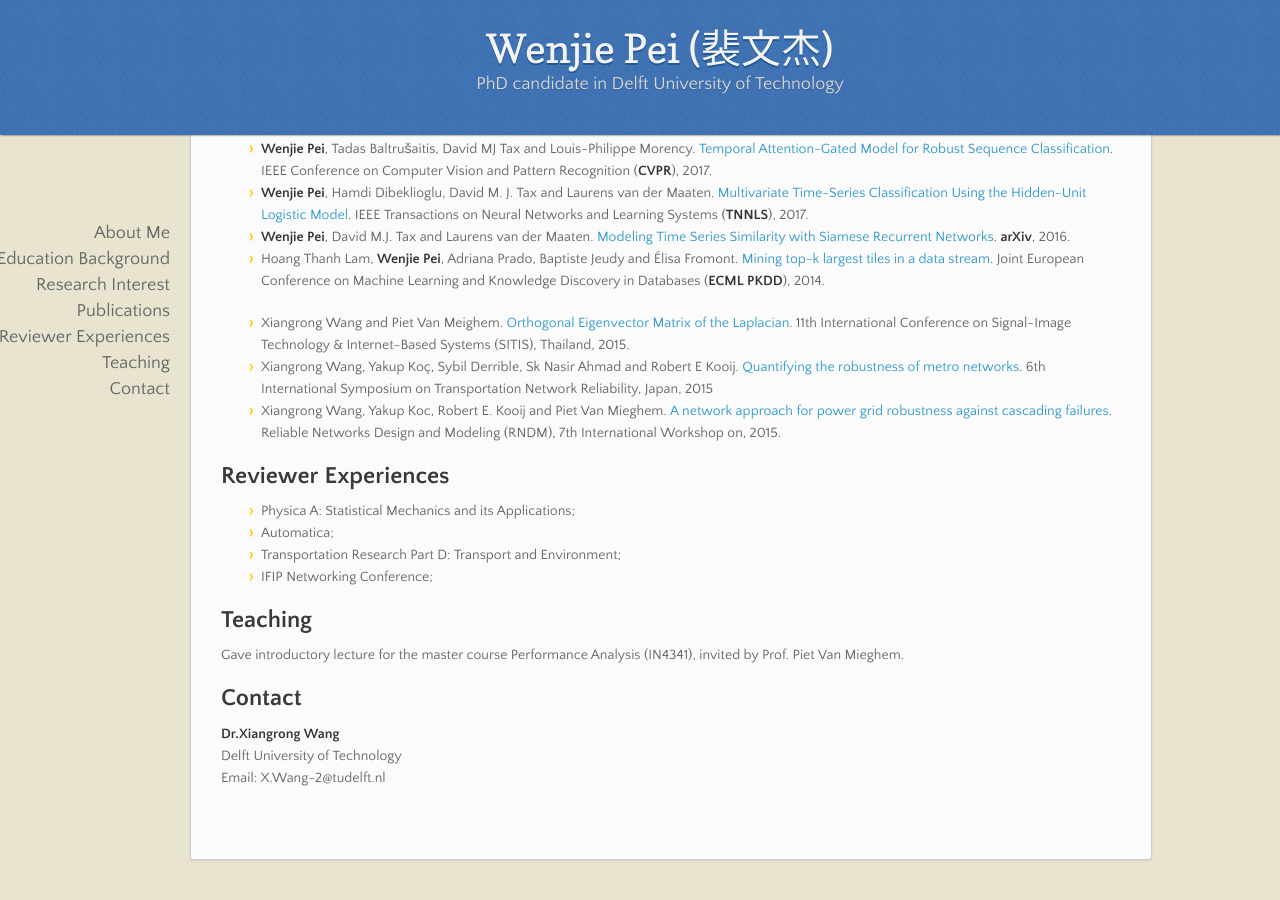
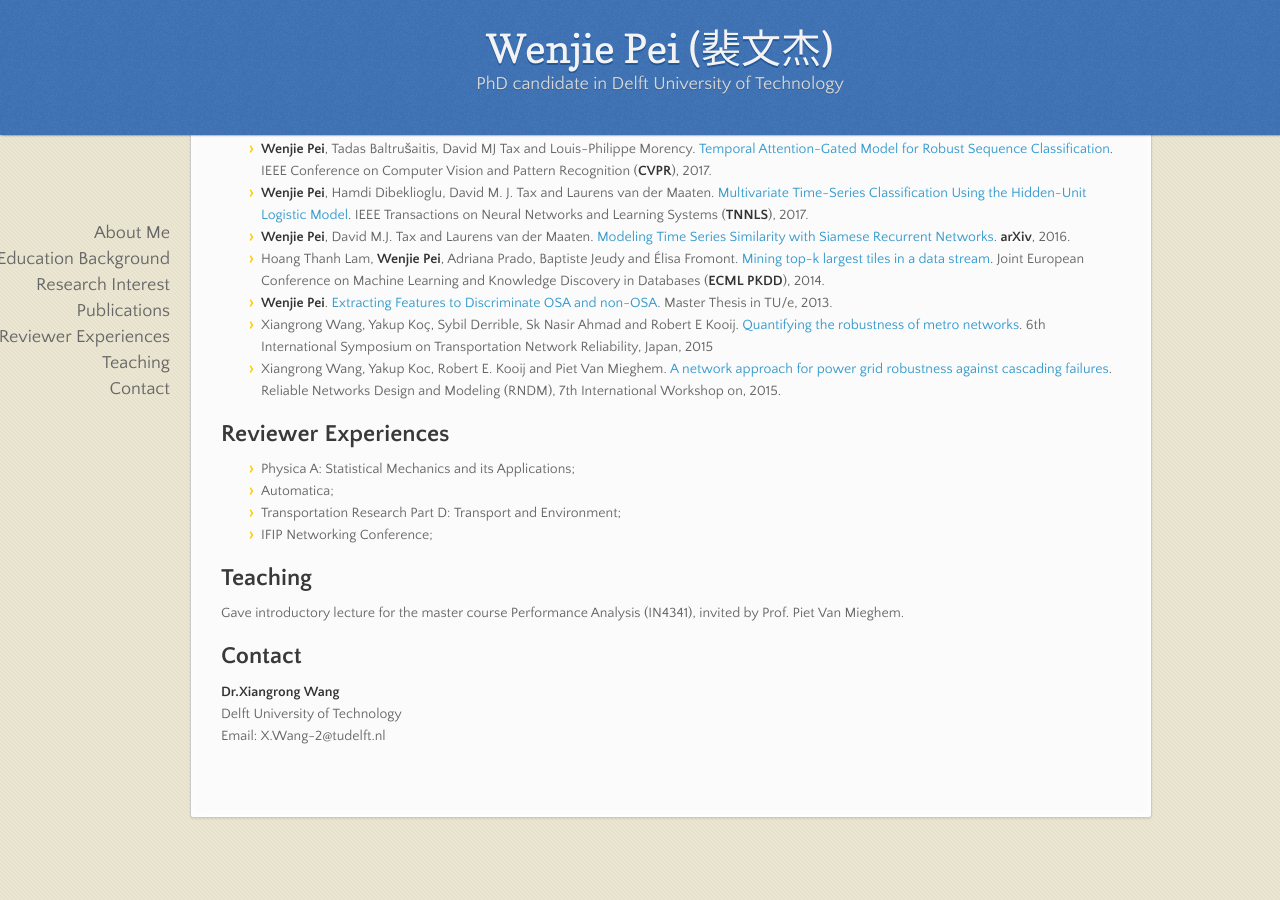
Before and after one commit to wenjiepei/wenjiepei.github.com, a Jekyll site: the page built from index.md, in a window 1280 px wide and 900 px high, scrolled down 699 px. Built offline with Jekyll 4.4.1, drawn with Linux system fonts in a browser that asks for light colours; nearby versions of some CDN libraries; our own code applies the rules of GitHub Pages for plain Markdown files; after the commit the page ends 1557 px from its top, so only the background shows below that.

Commit message:
Update index.md

```diff
--- a/index.md
+++ b/index.md
@@ -30,8 +30,7 @@ Wenjie Pei is currently a PhD student at Pattern Recognition and Computer Vision
 - __Wenjie Pei__, Hamdi Dibeklioglu, David M. J. Tax and Laurens van der Maaten. [Multivariate Time-Series Classification Using the Hidden-Unit Logistic Model](http://ieeexplore.ieee.org/abstract/document/7835652/). IEEE Transactions on Neural Networks and Learning Systems (__TNNLS__), 2017.
 - __Wenjie Pei__, David M.J. Tax and Laurens van der Maaten. [Modeling Time Series Similarity with Siamese Recurrent Networks](https://arxiv.org/pdf/1603.04713.pdf). __arXiv__, 2016.
 - Hoang Thanh Lam, __Wenjie Pei__, Adriana Prado, Baptiste Jeudy and Élisa Fromont. [Mining top-k largest tiles in a data stream](https://hal.archives-ouvertes.fr/hal-01011374/file/tile.pdf). Joint European Conference on Machine Learning and Knowledge Discovery in Databases (__ECML PKDD__), 2014.
-
-- Xiangrong Wang and Piet Van Meighem. [Orthogonal Eigenvector Matrix of the Laplacian](https://www.researchgate.net/profile/Xiangrong_Wang2/publication/287201773_Orthogonal_Eigenvector_Matrix_of_the_Laplacian/links/5672d5d708aedbbb3f9f6dc5.pdf). 11th International Conference on Signal-Image Technology & Internet-Based Systems (SITIS), Thailand, 2015.
+- __Wenjie Pei__. [Extracting Features to Discriminate OSA and non-OSA](https://pure.tue.nl/ws/files/46941503/760935-1.pdf). Master Thesis in TU/e, 2013.
 - Xiangrong Wang, Yakup Koç, Sybil Derrible, Sk Nasir Ahmad and Robert E Kooij. [Quantifying the robustness of metro networks](https://arxiv.org/pdf/1505.06664.pdf). 6th International Symposium on Transportation Network Reliability, Japan, 2015
 - Xiangrong Wang, Yakup Koc, Robert E. Kooij and Piet Van Mieghem. [A network approach for power grid robustness against cascading failures](http://ieeexplore.ieee.org/abstract/document/7325231/). Reliable Networks Design and Modeling (RNDM), 7th International Workshop on, 2015.
 
```
